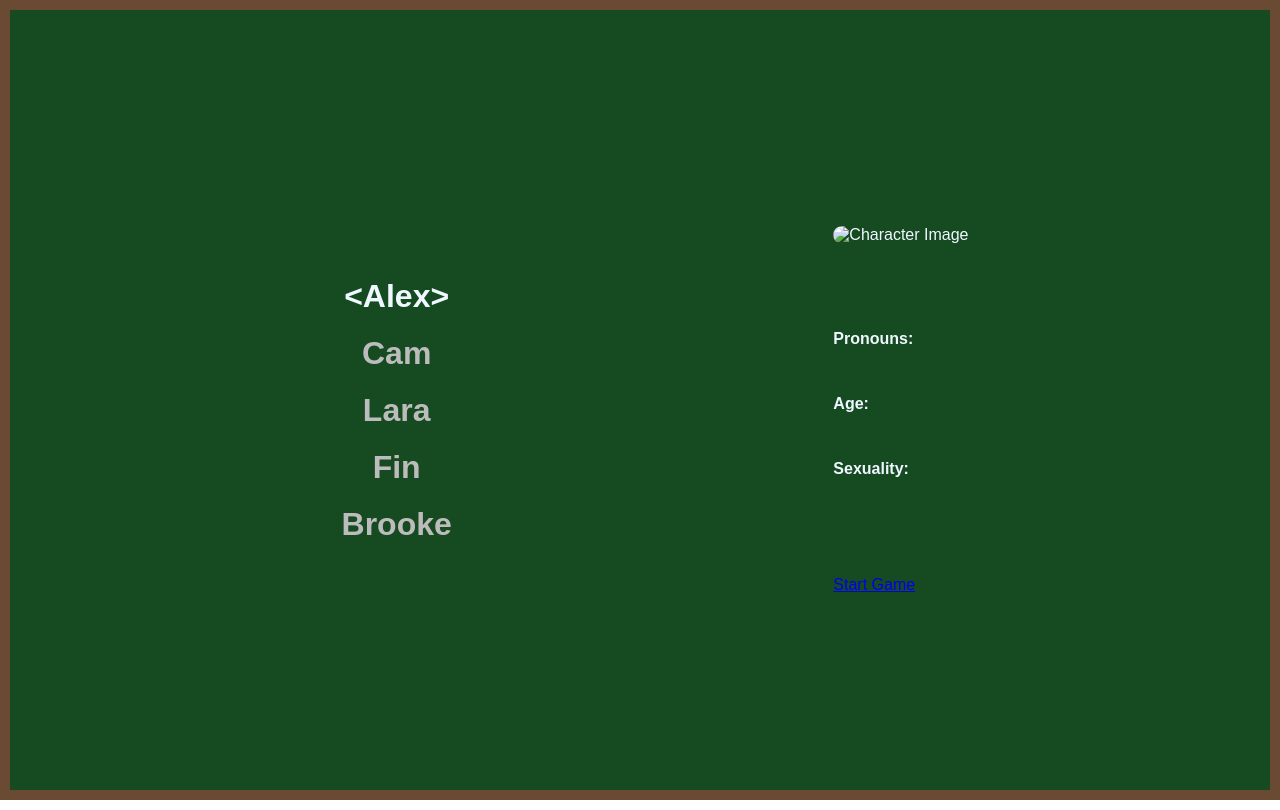
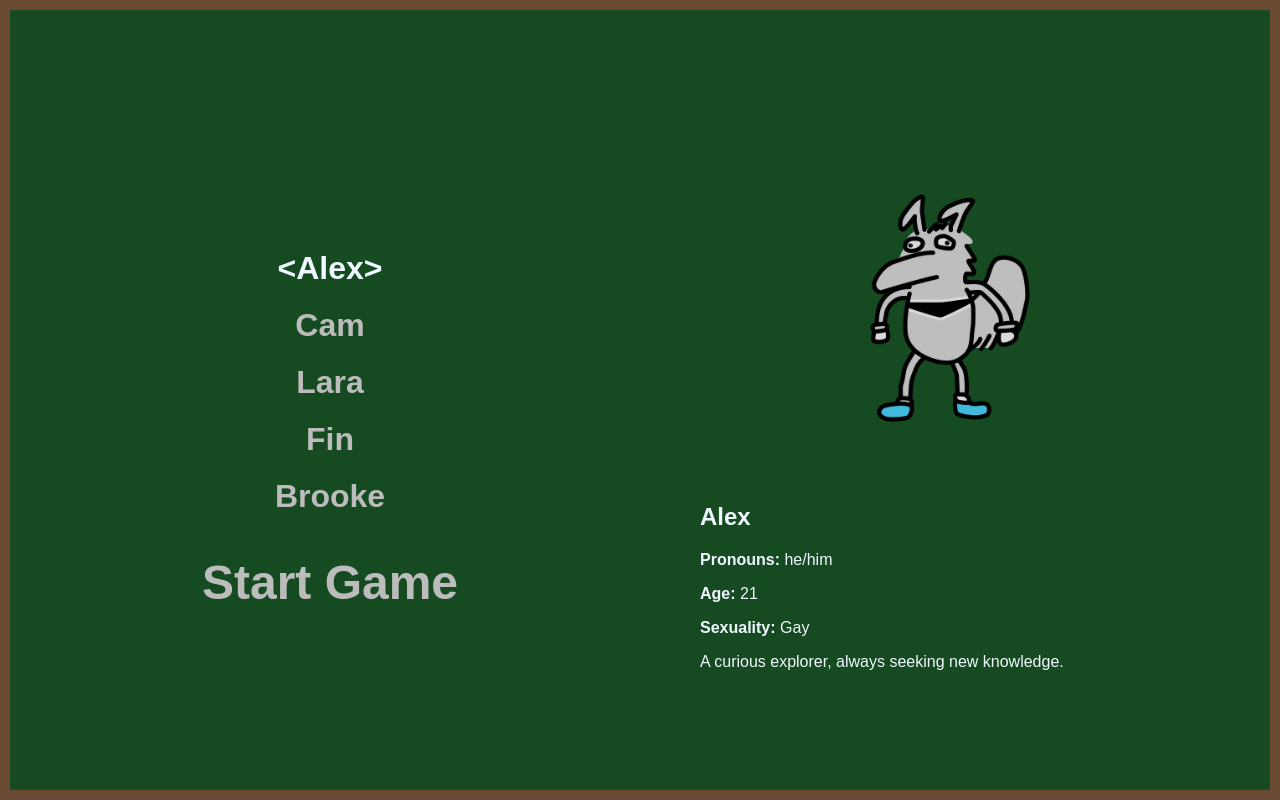
Before and after one commit to hoangbrandon/apait-reproductive-health-game, a website: page character.html in a window 1280 px wide. Drawn offline with Linux system fonts and the light colour scheme; a web font is replaced by a local one.

Commit message:
completed chracter selection, added temporary character images change later. continue working on game setup and progression

```diff
--- a/character.html
+++ b/character.html
@@ -13,24 +13,28 @@
 <body>
     <div class="page-wrapper">
         <div class="character-select">
-            <div class="character-list">
-                <a href="#" class="character-link active" data-char="Alex">Alex</a>
+          <div class = "left-panel">
+            <div class="character-list" id="character-list">
+                <!-- <a href="#" class="character-link" data-char="Alex">Alex</a>
                 <a href="#" class="character-link" data-char="Cam">Cam</a>
                 <a href="#" class="character-link" data-char="Lara">Lara</a>
                 <a href="#" class="character-link" data-char="Fin">Fin</a>
-                <a href="#" class="character-link" data-char="Brooke">Brooke</a>
+                <a href="#" class="character-link" data-char="Brooke">Brooke</a> -->
+              </div>
             </div>
             <div class="character-info" id="character-info">
                 <img id="char-image" src="" alt="Character Image"/>
-                <h2 id ="char-name"></h2>
-                <p><strong>Pronouns:</strong> <span id="char-pronouns"></span></p>
-                <p><strong>Age:</strong> <span id="char-age"></span></p>
-                <p><strong>Sexuality:</strong> <span id="char-sexuality"></span></p>
-                <p id="char-description"></p>
-                <a id="start-game" href="#">Start Game</a>
+                <div class="info-text">
+                  <h2 id ="char-name"></h2>
+                  <p><strong>Pronouns:</strong> <span id="char-pronouns"></span></p>
+                  <p><strong>Age:</strong> <span id="char-age"></span></p>
+                  <p><strong>Sexuality:</strong> <span id="char-sexuality"></span></p>
+                  <p id="char-description"></p>
+                </div>
+              </div>
             </div>
         </div>
     </div>
-
+    <script src="scripts/character.js"></script>
 </body>
 </html>
--- a/scripts/character.js
+++ b/scripts/character.js
@@ -5,17 +5,18 @@ const charPronouns = document.getElementById("char-pronouns");
 const charAge = document.getElementById("char-age");
 const charSexuality = document.getElementById("char-sexuality");
 const charDescription = document.getElementById("char-description");
-const startGame = document.getElementById("start-game");
 
 
 
 const characters = [
-    { id: 'char1', name: 'Alex', pronouns: 'he/him', age: 21, sexuality: 'Gay', description: 'A curious explorer, always seeking new knowledge.', image: 'character1.png', gameStartPath: '/game-start/alex' },
-    { id: 'char2', name: 'Cam', pronouns: 'he/him', age: 18, sexuality: 'Bisexual', description: 'Cam is outgoing and thoughtful. He’s in that stage of life where everything’s a bit new — figuring out relationships, responsibility, and what it means to take care of himself.', image: 'character2.png', gameStartPath: '/game-start/cam' },
-    { id: 'char3', name: 'Lara', pronouns: 'they/them', age: 20, sexuality: 'Pansexual', description: 'A brave guardian, strong and protective of their friends.', image: 'character3.png', gameStartPath: '/game-start/lara' },
-    { id: 'char4', name: 'Fin', pronouns: 'she/her', age: 19, sexuality: 'Gay', description: 'A wise scholar, with a vast understanding of the world.', image: 'character4.png', gameStartPath: '/game-start/fin' },
-    { id: 'char5', name: 'Brooke', pronouns: 'they/them', age: 21, sexuality: 'Lesbian', description: 'An adventurous spirit, ready for any challenge.', image: 'character5.png', gameStartPath: '/game-start/brooke' },
+    { id: 'char1', name: 'Alex', pronouns: 'he/him', age: 21, sexuality: 'Gay', description: 'A curious explorer, always seeking new knowledge.', image: 'assets/images/character1.png', gameStartPath: '/game-start/alex' },
+    { id: 'char2', name: 'Cam', pronouns: 'he/him', age: 18, sexuality: 'Bisexual', description: 'Cam is outgoing and thoughtful. He’s in that stage of life where everything’s a bit new — figuring out relationships, responsibility, and what it means to take care of himself.', image: 'assets/images/character2.png', gameStartPath: '/game-start/cam' },
+    { id: 'char3', name: 'Lara', pronouns: 'they/them', age: 20, sexuality: 'Pansexual', description: 'A brave guardian, strong and protective of their friends.', image: 'assets/images/character3.png', gameStartPath: '/game-start/lara' },
+    { id: 'char4', name: 'Fin', pronouns: 'she/her', age: 19, sexuality: 'Gay', description: 'A wise scholar, with a vast understanding of the world.', image: 'assets/images/character4.png', gameStartPath: '/game-start/fin' },
+    { id: 'char5', name: 'Brooke', pronouns: 'they/them', age: 21, sexuality: 'Lesbian', description: 'An adventurous spirit, ready for any challenge.', image: 'assets/images/character5.png', gameStartPath: '/game-start/brooke' },
 ];
+
+const links = [];
 
 characters.forEach((char, index) => {
     const link = document.createElement("a");
@@ -23,23 +24,28 @@ characters.forEach((char, index) => {
     link.textContent = char.name;
     link.dataset.id = char.id;
 
-    if (char.name === "Alex") {
-        link.classList.add("active");
-        updateCharacterInfo(char);
-    }
-
     link.addEventListener("click", (e) => {
         e.preventDefault();
 
-        document.querySelectorAll(".character-list a").forEach(l => l.classList.remove("active"));
-
+        links.forEach(l => l.classList.remove("active"));
         link.classList.add("active");
         updateCharacterInfo(char);
 
     });
 
     listContainer.appendChild(link);
+    links.push(link);
 });
+
+const startGame = document.createElement("a");
+startGame.href = "#";
+startGame.textContent = "Start Game";
+startGame.id = "start-game";
+listContainer.parentElement.appendChild(startGame);
+
+
+links[0].classList.add("active");
+updateCharacterInfo(characters[0]);
 
 function updateCharacterInfo(char) {
     charImage.src = char.image;
--- a/styles/main.css
+++ b/styles/main.css
@@ -83,21 +83,29 @@ body {
         font-family: "Cabin Sketch", sans-serif;
     }
 
+    .left-panel {
+      display: flex;
+      flex-direction: column;
+      align-items: center;
+      justify-content: center;
+      width: 75%;
+      padding: 40px 20px;
+    }
+
     .character-list {
         align-items: center;
         justify-content: center;
-        width: 100%;
-        padding: 40px, 20px;
+        width: 75%;
+        padding: 40px 20px;
         display: flex;
         flex-direction: column;
         gap: 20px;
     }
 
     .character-list a {
-        font-size: 5rem;
+        font-size: 2rem;
         color: rgb(188, 188, 188);
         text-decoration: none;
-        font-size: 2rem;
         font-weight: bold;
         transition: color 0.3s, transform 0.2s;
         cursor: pointer;
@@ -123,31 +131,48 @@ body {
     }
 
     .character-info {
-        width:50%;
+        width:65%;
         padding: 50px;
         display: flex;
         flex-direction: column;
         justify-content: center;
         align-items: flex-start;
-        gap: 15px;
     }
 
     .character-info img {
-        width: 200px;
+        width: 500px;
         height: auto;
         border-radius: 10px;
     }
 
     #start-game {
         display: inline-block;
-        margin-top: 20px;
-        padding: 10px, 20px;
+        text-align: center;
         border-radius: 6px;
+        font-size: 3rem;
+        color: rgb(188, 188, 188);
+        align-self: center;
+        text-decoration: none;
+        font-weight: bold;
+        transition: color 0.3s, transform 0.2s;
     }
 
+
     #start-game:hover {
-        background: aliceblue;;
+        color: aliceblue;;
+        transform: scale(1.05);
     }
+
+    #start-game:hover::before {
+        content: "<";
+        color: aliceblue;
+    }
+
+    #start-game:hover::after {
+        content: ">";
+        color: aliceblue;
+    }
+
 
     .cabin-sketch-regular {
     font-family: "Cabin Sketch", sans-serif;
```
Also changed, not shown: assets/images/character1.png (added), assets/images/character2.png (added), assets/images/character3.png (added), assets/images/character4.png (added), assets/images/character5.png (added).
